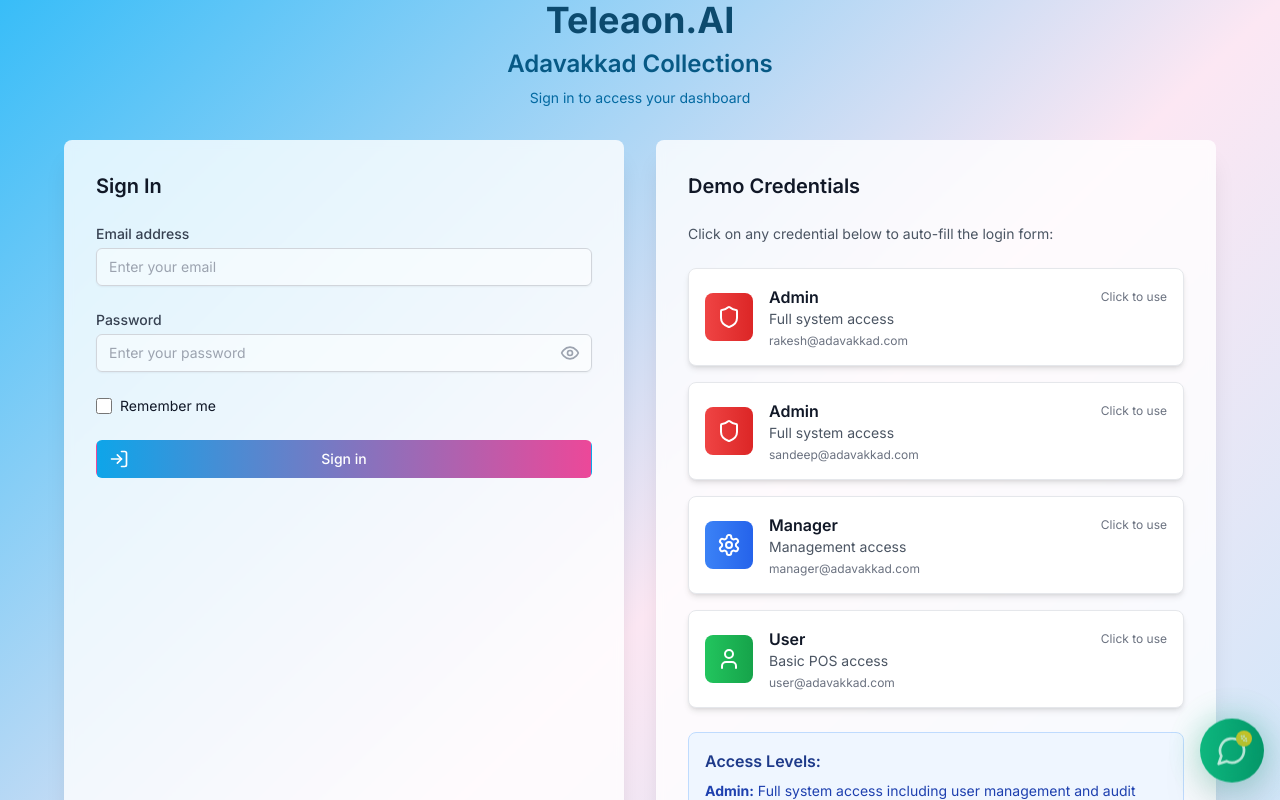
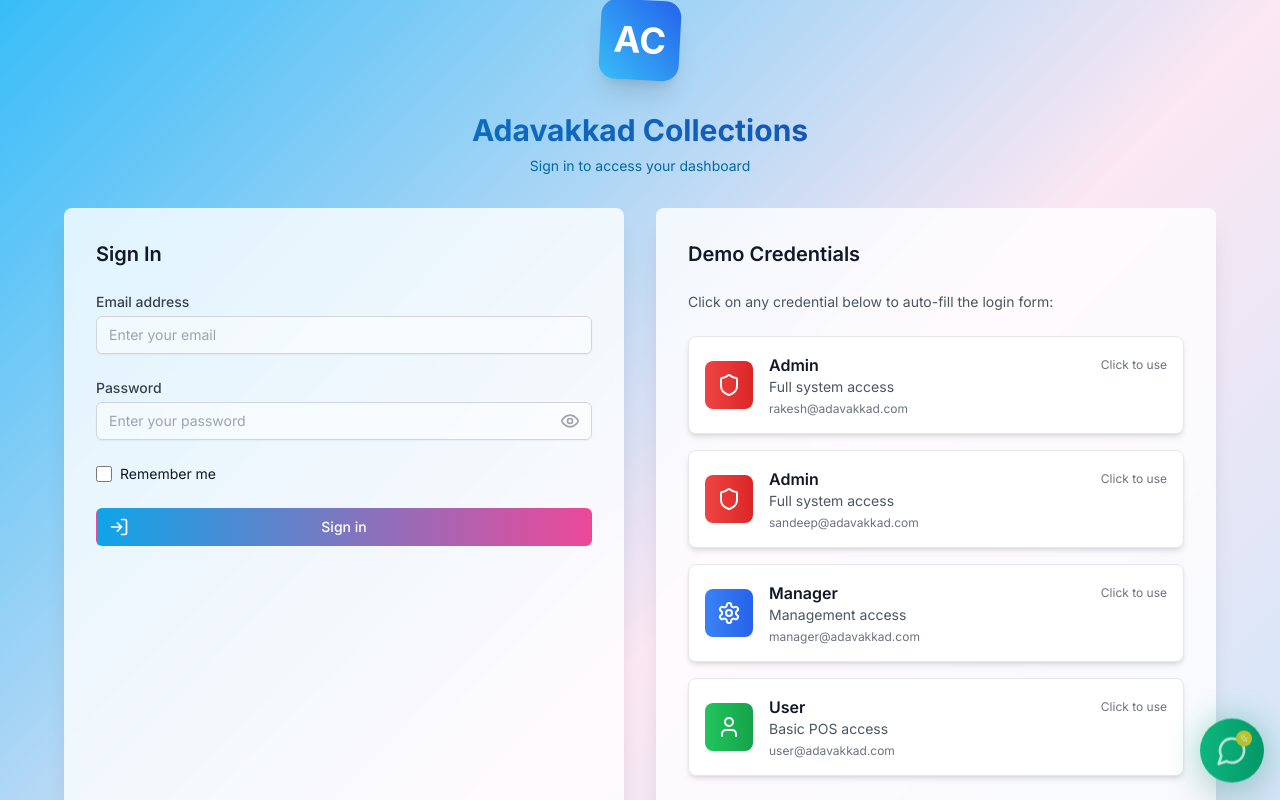
Before and after one commit to rakzzm/pos, a Next.js app: page /login in a window 1280 px wide. Shown: the top 800 px of the page. Built offline with nearby package versions, Linux system fonts and the light colour scheme.

Commit message:
Fix branding: Remove Teleaon.AI text from login page

```diff
--- a/src/app/login/page.tsx
+++ b/src/app/login/page.tsx
@@ -85,12 +85,14 @@
     <div className="min-h-screen flex items-center justify-center px-4 sm:px-6 lg:px-8 bg-gradient-to-br from-sky-400 via-pink-100 to-sky-200">
       <div className="max-w-6xl w-full space-y-8">
         <div className="text-center">
-          <h1 className="text-4xl font-bold text-sky-900 mb-2">
-            Teleaon.AI
+          <div className="flex justify-center mb-8">
+            <div className="w-20 h-20 bg-gradient-to-tr from-sky-400 to-blue-600 rounded-2xl flex items-center justify-center shadow-xl transform rotate-3 hover:rotate-6 transition-transform duration-300">
+              <span className="text-4xl font-bold text-white">AC</span>
+            </div>
+          </div>
+          <h1 className="text-3xl font-bold bg-gradient-to-r from-sky-600 to-blue-800 bg-clip-text text-transparent mb-2">
+            Adavakkad Collections
           </h1>
-          <h2 className="text-2xl font-semibold text-sky-800">
-            Adavakkad Collections
-          </h2>
           <p className="mt-2 text-sm text-sky-700">
             Sign in to access your dashboard
           </p>
```
